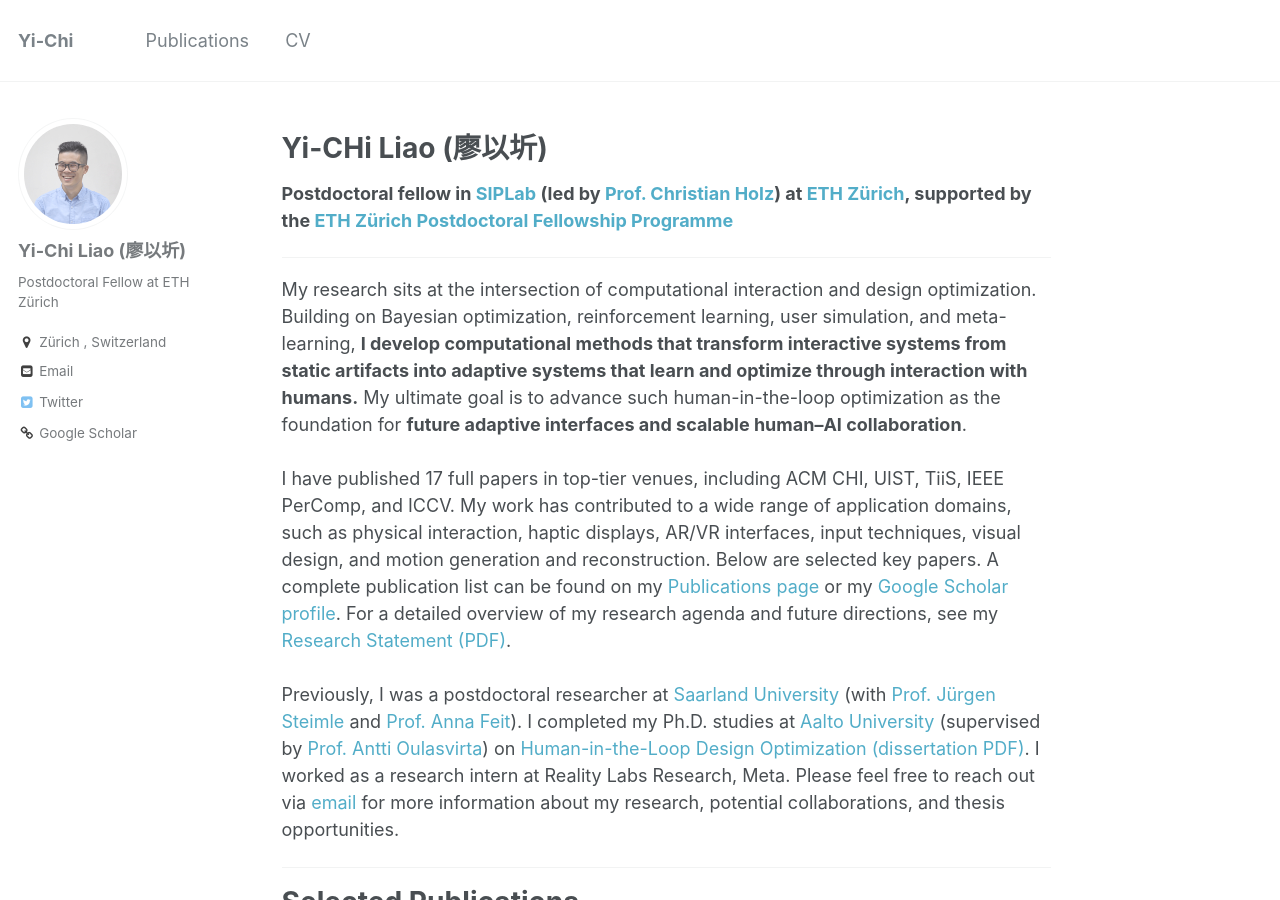
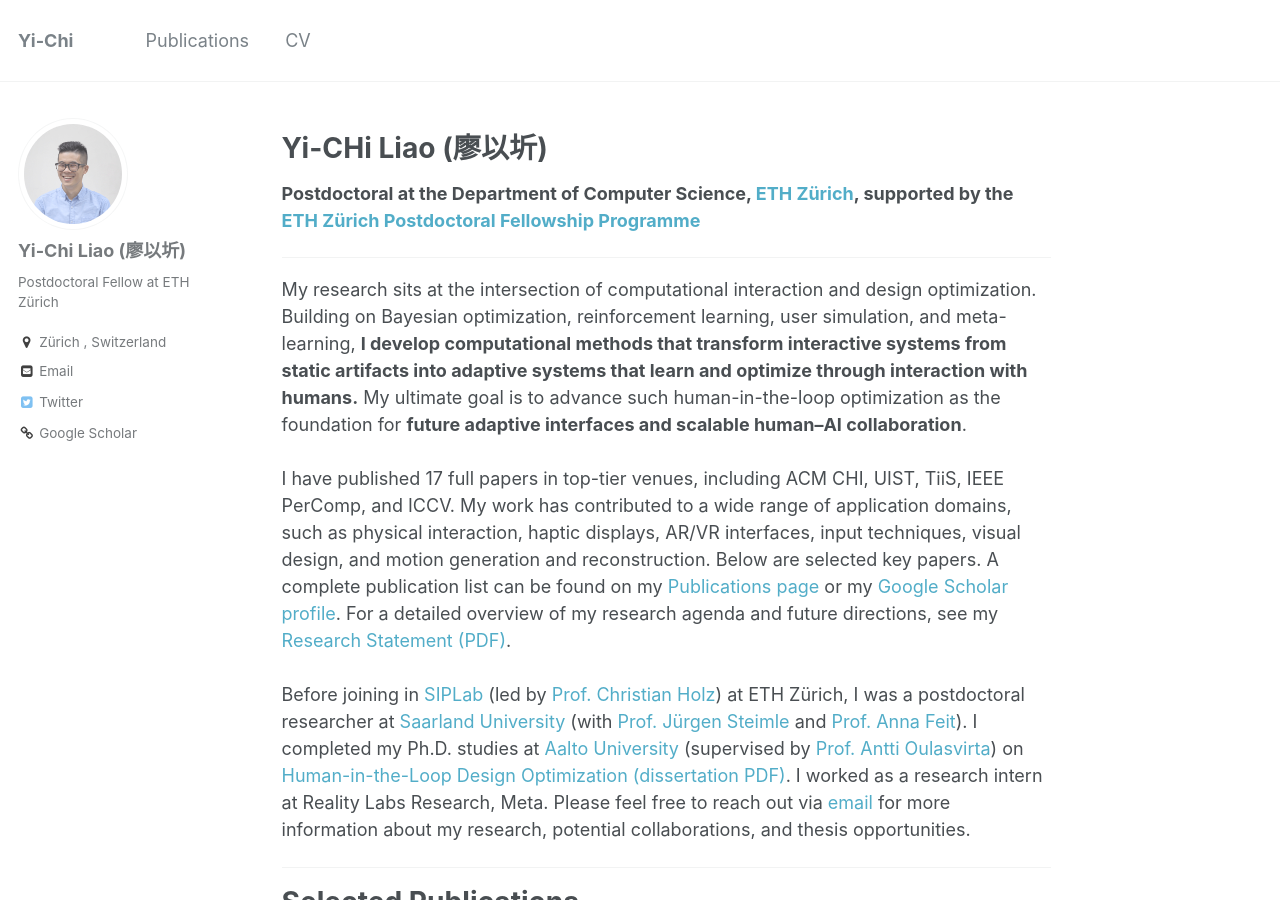
Before and after one commit to yichiliao/yichiliao.github.io, a Jekyll site: the page built from _pages/about.md, in a window 1280 px wide and 900 px high. Built offline with Jekyll 4.4.1, drawn with Linux system fonts in a browser that asks for light colours.

Commit message:
updating about

```diff
--- a/_pages/about.md
+++ b/_pages/about.md
@@ -8,7 +8,7 @@
   - /about.html
 ---
 # **Yi-CHi Liao (廖以圻)**
-**Postdoctoral fellow in [SIPLab](https://siplab.org/) (led by [Prof. Christian Holz](https://www.christianholz.net/)) at [ETH Zürich](https://ethz.ch/en.html), supported by the [ETH Zürich Postdoctoral Fellowship Programme](https://ethz.ch/en/research/research-promotion/eth-fellowships.html)**
+**Postdoctoral at the Department of Computer Science, [ETH Zürich](https://ethz.ch/en.html), supported by the [ETH Zürich Postdoctoral Fellowship Programme](https://ethz.ch/en/research/research-promotion/eth-fellowships.html)**
 
 ------
 
@@ -24,7 +24,7 @@
 For a detailed overview of my research agenda and future directions, see my [Research Statement (PDF)](https://yichiliao.com/files/Research-Statement_LIAO.pdf).
 <br>
 <br>
-Previously, I was a postdoctoral researcher at [Saarland University](https://www.uni-saarland.de/en/home.html) (with [Prof. Jürgen Steimle](https://hci.cs.uni-saarland.de/people/juergen-steimle/) and [Prof. Anna Feit](http://annafeit.de/)). I completed my Ph.D. studies at [Aalto University](https://www.aalto.fi/en) (supervised by [Prof. Antti Oulasvirta](https://users.aalto.fi/~oulasvir/)) on [Human-in-the-Loop Design Optimization (dissertation PDF)](https://drive.google.com/file/d/1UcH6LuV7GiyRMvrVb9EZ34z-FeGPDBS7/view?usp=sharing). I worked as a research intern at Reality Labs Research, Meta.
+Before joining in [SIPLab](https://siplab.org/) (led by [Prof. Christian Holz](https://www.christianholz.net/)) at ETH Zürich, I was a postdoctoral researcher at [Saarland University](https://www.uni-saarland.de/en/home.html) (with [Prof. Jürgen Steimle](https://hci.cs.uni-saarland.de/people/juergen-steimle/) and [Prof. Anna Feit](http://annafeit.de/)). I completed my Ph.D. studies at [Aalto University](https://www.aalto.fi/en) (supervised by [Prof. Antti Oulasvirta](https://users.aalto.fi/~oulasvir/)) on [Human-in-the-Loop Design Optimization (dissertation PDF)](https://drive.google.com/file/d/1UcH6LuV7GiyRMvrVb9EZ34z-FeGPDBS7/view?usp=sharing). I worked as a research intern at Reality Labs Research, Meta.
 Please feel free to reach out via [email](mailto:yichi.liao@inf.ethz.ch) for more information about my research, potential collaborations, and thesis opportunities.
 
 
```
